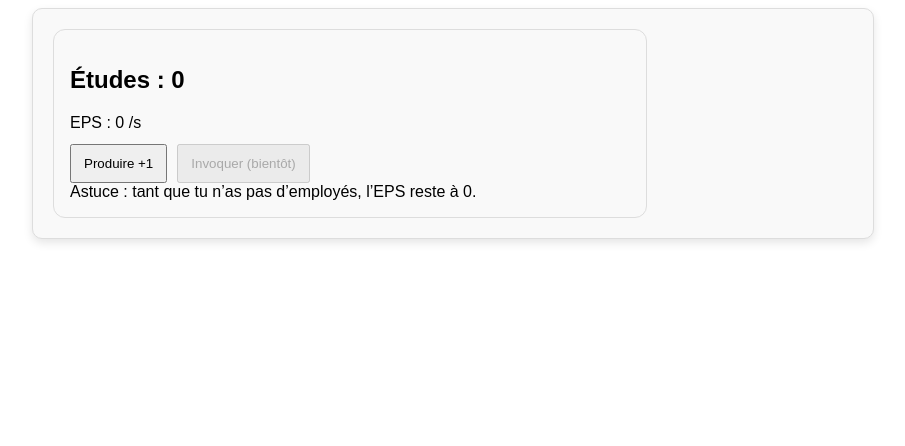
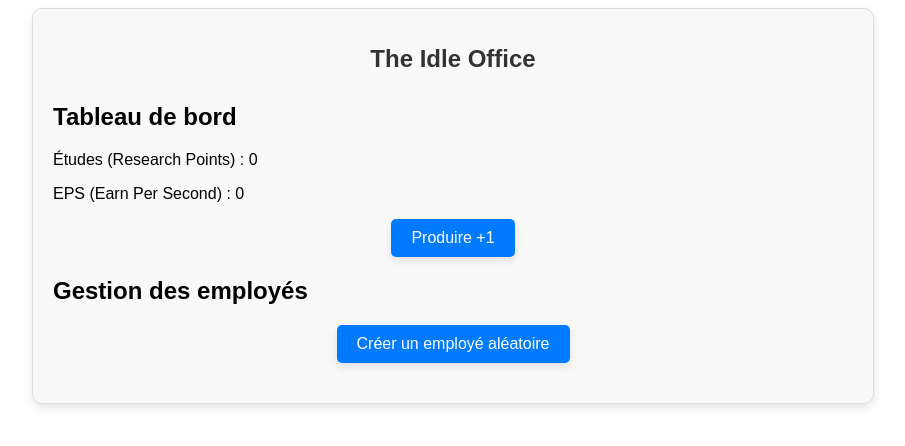
Before and after one commit to Eliot-l/The-Idle-Office, a plain HTML site: page index.html in a window 1280 px wide. Shown: the whole page, without its empty margins (187-1092 px from the left). Drawn offline with Linux system fonts and the light colour scheme.

Commit message:
correction_2

```diff
--- a/controllers/employeeController.js
+++ b/controllers/employeeController.js
@@ -3,15 +3,12 @@ import { EmployeeView } from "../views/employeeView.js";
 
 export class EmployeeController {
   constructor() {
-    this.model = new EmployeeModel(); // Modèle pour stocker les employés
-    this.view = new EmployeeView();   // Vue pour afficher les employés
+    this.model = new EmployeeModel();
+    this.view = new EmployeeView();
   }
 
   init() {
-    // Afficher le bouton pour créer un employé
     this.view.displayCreateButton(() => this.handleCreateEmployee());
-
-    // Afficher la liste initiale d'employés
     this.renderEmployees();
   }
 
@@ -22,14 +19,12 @@ export class EmployeeController {
       "Florian", "Brice", "Paul", "Georges", "Sarah", "Tim", "Eliot",
     ];
     const randomName = NAMES[Math.floor(Math.random() * NAMES.length)];
-    this.model.addEmployee(randomName); // Ajouter un nouvel employé au modèle
-
-    // Rafraîchir l'affichage
+    this.model.addEmployee(randomName);
     this.renderEmployees();
   }
 
   renderEmployees() {
-    const employees = this.model.getEmployees(); // Récupérer les employés
-    this.view.displayEmployees(employees);      // Les afficher dans la vue
+    const employees = this.model.getEmployees();
+    this.view.displayEmployees(employees);
   }
 }
--- a/controllers/mainController.js
+++ b/controllers/mainController.js
@@ -1,48 +1,28 @@
 import { GameModel } from "../models/gameModel.js";
 import { GameView } from "../views/gameView.js";
-import { EmployeeController } from "./employeeController.js"; // Import du EmployeeController
+import { EmployeeController } from "./employeeController.js";
 
 export class MainController {
   constructor() {
     this.model = new GameModel();
     this.view = new GameView();
-
-    this.employeeController = new EmployeeController(); // Initialisation du EmployeeController
-
-    this.autosaveHandle = null;
-    this.lastTimeMs = null;
-    this.rafId = null;
+    this.employeeController = new EmployeeController();
   }
 
   init() {
     this.renderAll();
 
-    // Initialiser le EmployeeController
-    this.employeeController.init();
-
     this.view.bindProduce(() => {
       this.model.addStudies(1);
-      this.model.save();
       this.renderHUD();
     });
 
-    // Autosave
-    this.autosaveHandle = setInterval(() => this.model.save(), 10_000);
-    window.addEventListener("beforeunload", () => this.model.save());
-    document.addEventListener("visibilitychange", () => {
-      if (document.visibilityState === "hidden") this.model.save();
-    });
-
-    this.startLoop();
-  }
-
-  getDerived() {
-    return { eps: this.model.getEps() };
+    this.employeeController.init();
   }
 
   renderAll() {
-    this.renderEmployees(); // Rendre les employés si nécessaire
     this.view.render(this.model.getState(), this.getDerived());
+    this.employeeController.renderEmployees();
   }
 
   renderHUD() {
@@ -51,22 +31,7 @@ export class MainController {
     this.view.updateHUD({ studies: state.studies, eps: derived.eps });
   }
 
-  renderEmployees() {
-    this.employeeController.renderEmployees(); // Appeler le render pour les employés
-  }
-
-  startLoop() {
-    const step = (timeMs) => {
-      if (this.lastTimeMs == null) this.lastTimeMs = timeMs;
-      const deltaSeconds = Math.min(0.25, (timeMs - this.lastTimeMs) / 1000);
-      this.lastTimeMs = timeMs;
-
-      this.model.tick(deltaSeconds);
-      this.renderHUD();
-
-      this.rafId = requestAnimationFrame(step);
-    };
-
-    this.rafId = requestAnimationFrame(step);
+  getDerived() {
+    return { eps: this.model.getEps() };
   }
 }
--- a/index.html
+++ b/index.html
@@ -12,21 +12,19 @@
   <div id="app">
     <h1>The Idle Office</h1>
 
-    <!-- Section pour les employés -->
-    <section>
-      <h2>Gestion des employés</h2>
-      <div id="button-container"></div>
-      <div id="employee-list"></div>
+    <!-- Section pour le tableau de bord du jeu -->
+    <section id="game-dashboard">
+      <h2>Tableau de bord</h2>
+      <p>Études (Research Points) : <span id="studies">0</span></p>
+      <p>EPS (Earn Per Second) : <span id="eps">0</span></p>
+      <button id="produce-button" class="create-button">Produire +1</button>
     </section>
 
-    <!-- Section pour le tableau de bord du jeu -->
-    <section>
-      <h2>Tableau de bord</h2>
-      <div id="game-dashboard">
-        <!-- Les données dynamiques du HUD -->
-        <p>Études (Research Points) : <span id="studies">0</span></p>
-        <p>EPS (Earn Per Second) : <span id="eps">0</span></p>
-      </div>
+    <!-- Section pour les employés -->
+    <section id="employee-management">
+      <h2>Gestion des employés</h2>
+      <button id="create-employee-button" class="create-button">Créer un employé aléatoire</button>
+      <div id="employee-list"></div>
     </section>
   </div>
 
--- a/views/employeeView.js
+++ b/views/employeeView.js
@@ -1,37 +1,25 @@
 export class EmployeeView {
-  constructor() {
-    this.employeeListContainer = document.getElementById("employee-list"); // Conteneur pour afficher les employés
-    this.createButtonContainer = document.getElementById("button-container"); // Conteneur pour le bouton
-  }
-
-  // Afficher tous les employés dans le DOM
   displayEmployees(employees) {
-    this.employeeListContainer.innerHTML = ""; // Nettoyer la liste avant de mettre à jour
-
+    const container = document.getElementById("employee-list");
+    container.innerHTML = "";
     employees.forEach((employee) => {
-      const employeeElement = document.createElement("div");
-      employeeElement.className = "employee";
-      employeeElement.innerHTML = `
+      const employeeDiv = document.createElement("div");
+      employeeDiv.className = "employee";
+      employeeDiv.innerHTML = `
         <strong>ID:</strong> ${employee.id} |
         <strong>Name:</strong> ${employee.name} |
         <strong>Rarity:</strong> ${employee.rarity} |
-        <strong>Type:</strong> ${employee.type} |
         <strong>EPS:</strong> ${employee.EPS} |
         <strong>ATK:</strong> ${employee.atk} |
         <strong>VITA:</strong> ${employee.vita} |
         <strong>INI:</strong> ${employee.ini}
       `;
-      this.employeeListContainer.appendChild(employeeElement);
+      container.appendChild(employeeDiv);
     });
   }
 
-  // Afficher le bouton de création d'employé
   displayCreateButton(onClick) {
-    const button = document.createElement("button");
-    button.id = "create-employee-button";
-    button.className = "create-button";
-    button.innerText = "Créer un employé aléatoire";
+    const button = document.getElementById("create-employee-button");
     button.addEventListener("click", onClick);
-    this.createButtonContainer.appendChild(button);
   }
 }
--- a/views/gameView.js
+++ b/views/gameView.js
@@ -1,38 +1,15 @@
 export class GameView {
   render(state, derived) {
-    const app = document.getElementById("app");
-
-    app.innerHTML = `
-      <div class="panel">
-        <h2>Études : <span id="studies">${format(state.studies)}</span></h2>
-        <div>EPS : <span id="eps">${format(derived.eps)}</span> /s</div>
-
-        <div class="row">
-          <button id="produce">Produire +1</button>
-          <button id="summon" disabled title="Bientôt : invoquer des employés">
-            Invoquer (bientôt)
-          </button>
-        </div>
-
-        <div class="hint">
-          Astuce : tant que tu n’as pas d’employés, l’EPS reste à 0.
-        </div>
-      </div>
-    `;
+    document.getElementById("studies").textContent = state.studies;
+    document.getElementById("eps").textContent = derived.eps;
   }
 
   bindProduce(handler) {
-    document.getElementById("produce").addEventListener("click", handler);
+    document.getElementById("produce-button").addEventListener("click", handler);
   }
 
   updateHUD({ studies, eps }) {
-    document.getElementById("studies").textContent = format(studies);
-    document.getElementById("eps").textContent = format(eps);
+    document.getElementById("studies").textContent = studies;
+    document.getElementById("eps").textContent = eps;
   }
 }
-
-function format(n) {
-  if (typeof n !== "number") return String(n);
-  if (n < 1000) return n.toFixed(Number.isInteger(n) ? 0 : 2);
-  return n.toLocaleString(undefined, { maximumFractionDigits: 2 });
-}
```
Also changed, not shown: assets/js/app.js (line endings or trailing spaces).
